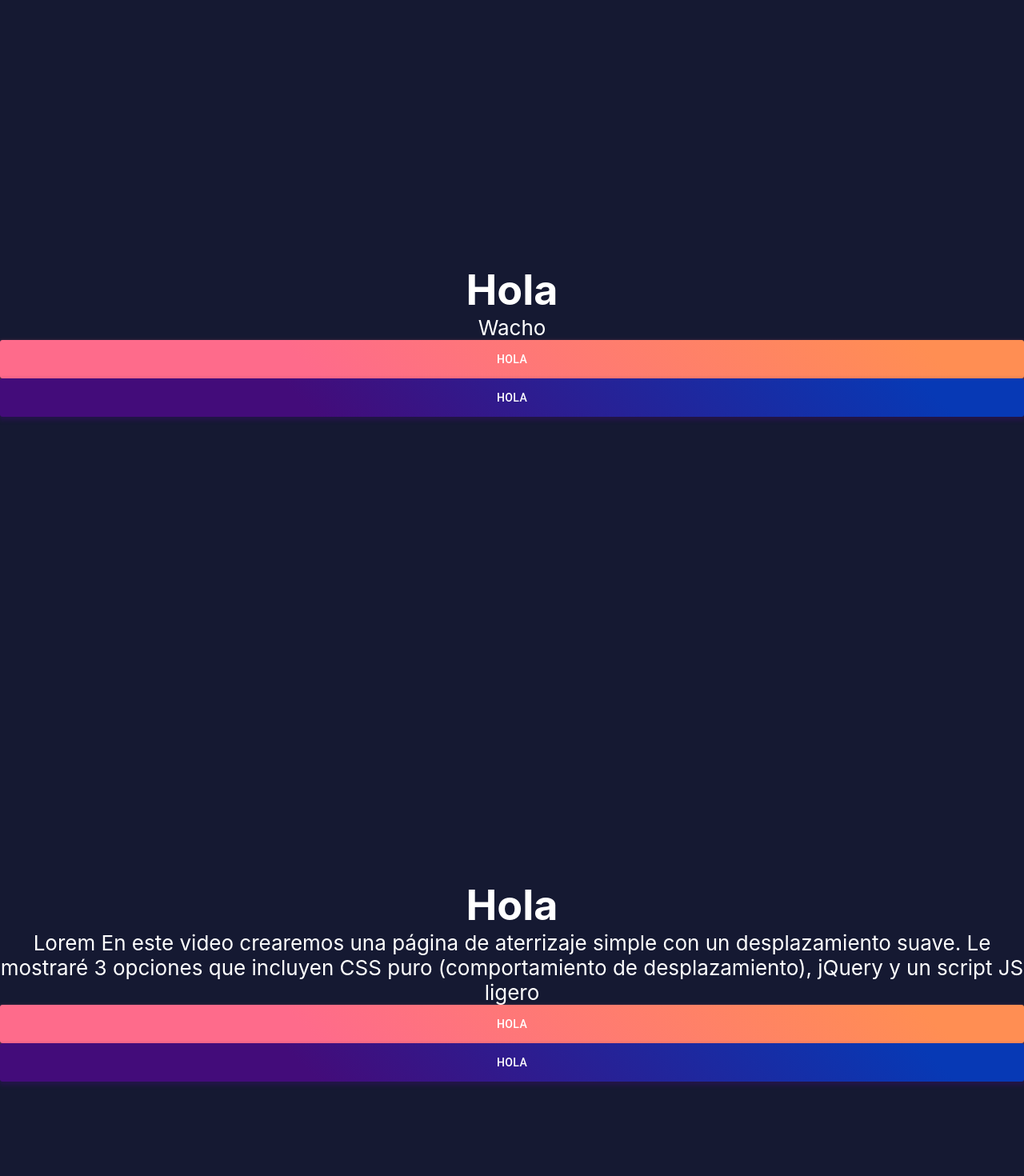
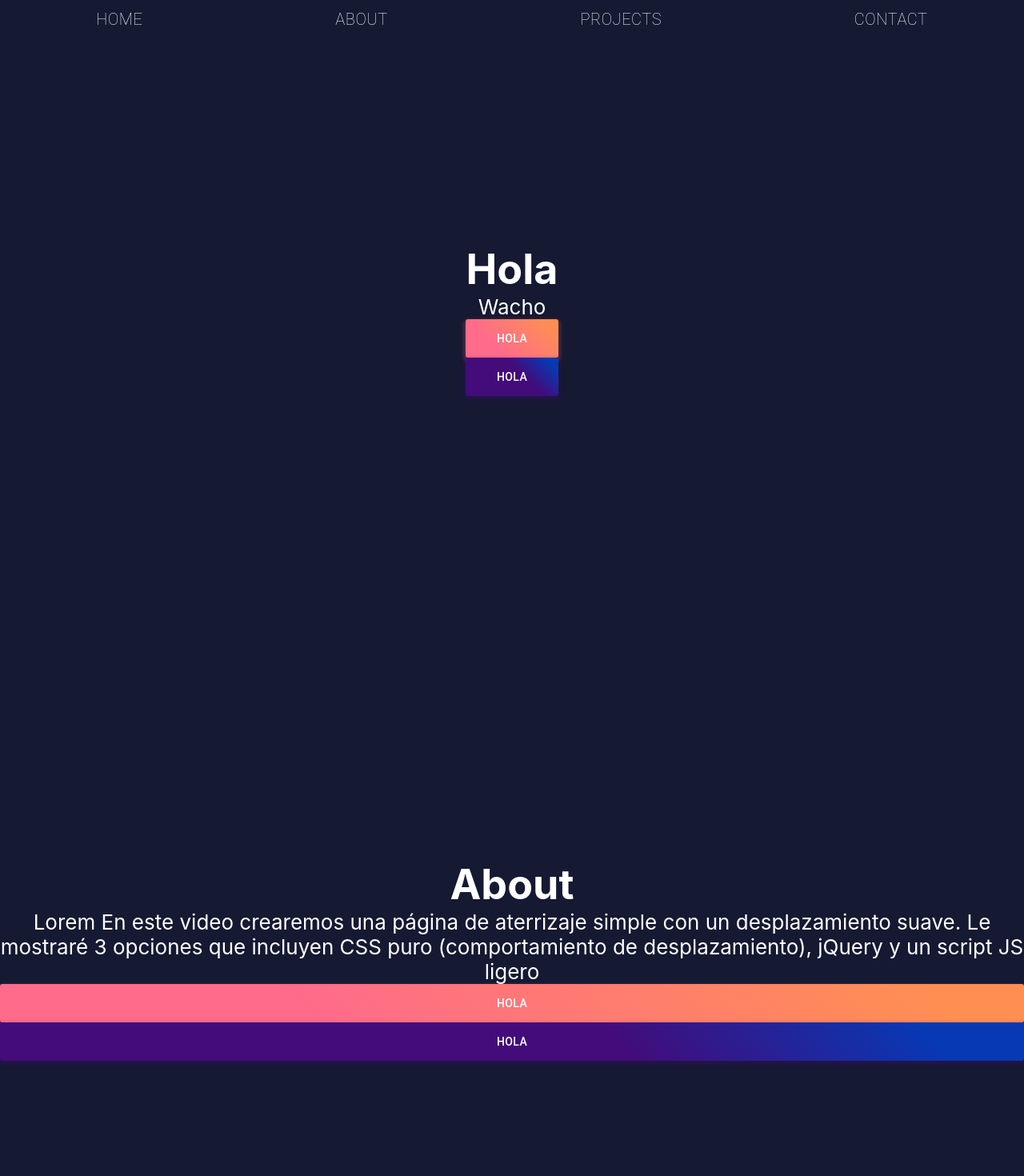
Before and after one commit to tomasVergara14/portfolio-tomas-vergara, a React (Create React App) app: page / in a window 1280 px wide. Shown: the top 1470 px of the page at 80% size. Built offline with nearby package versions, Linux system fonts and the light colour scheme.

Commit message:
one page scroll

```diff
--- a/src/App.js
+++ b/src/App.js
@@ -1,10 +1,25 @@
 import './App.css';
-import Main from './Components/Main/Main';
+
+import Pages from './Components/Pages/Pages'
+import NavBar from './Components/Elements/NavBar/NavBar';
 
 function App() {
   return (
     <div className="App">
-      <Main/>
+      <NavBar/>
+      <div id="home">
+      <Pages id="home" title="Hola" body="Wacho"/>
+      </div>
+      <div id="about">
+        <Pages id="about" title="About" body="Lorem En este video crearemos una página de aterrizaje simple con un desplazamiento suave. Le mostraré 3 opciones que incluyen CSS puro (comportamiento de desplazamiento), jQuery y un script JS ligero" />
+      </div>
+      <div id="projects">
+        <Pages id="projects" title="Projects" body="Como En este video crearemos una página de aterrizaje simple con un desplazamiento suave. Le mostraré 3 opciones que incluyen CSS puro (comportamiento de desplazamiento), jQuery y un script JS ligero" />
+      </div>
+      <div id="contact">
+        <Pages id="contact" title="Contact" body="Como estas En este video crearemos una página de aterrizaje simple con un desplazamiento suave. Le mostraré 3 opciones que incluyen CSS puro (comportamiento de desplazamiento), jQuery y un script JS ligero" />
+      </div>
+
     </div>
   );
 }
--- /dev/null
+++ b/src/Components/Elements/Buttons/ButtonNavBar.jsx
@@ -0,0 +1,18 @@
+import React from 'react'
+
+import { styled } from '@material-ui/styles'
+import { Button } from '@material-ui/core'
+
+
+const ButtonNavBar = styled(Button)({
+    border: 0,
+    color: 'white',
+    height: 48,
+    fontSize: 20,
+    fontWeight:200,
+    padding: '0 30px',
+})
+
+export default function StyleButtonNavBar({name}){
+    return <ButtonNavBar href={`#${name}`} >{name} </ButtonNavBar>
+}
--- a/src/Components/Elements/Buttons/ButtonSecondary.jsx
+++ b/src/Components/Elements/Buttons/ButtonSecondary.jsx
@@ -5,7 +5,7 @@ import { Button } from '@material-ui/core'
 
 
 const ButtonSecondary = styled(Button)({
-    background:'linear-gradient(45deg, #430c7a 30%, #0739b5 90%)',
+    background:'linear-gradient(45deg, #430c7a 60%, #0739b5 90%)',
     border: 0,
     borderRadius: 3,
     boxShadow: '0 3px 5px 2px rgba(67, 12, 122, .3)',
--- /dev/null
+++ b/src/Components/Elements/NavBar/NavBar.css
@@ -0,0 +1,8 @@
+.containerButtonsNavBar{
+    position: -webkit-sticky;
+    position: fixed;
+    top: 0px;
+    display: flex;
+    justify-content: space-around;
+    width: 100%;
+}
--- /dev/null
+++ b/src/Components/Elements/NavBar/NavBar.jsx
@@ -0,0 +1,21 @@
+import React from 'react'
+import './NavBar.css'
+
+import { styled } from '@material-ui/styles'
+import { Button } from '@material-ui/core'
+
+import StyleButtonNavBar from '../Buttons/ButtonNavBar'
+
+const NavBar = () => {
+    return (
+        <div className="containerButtonsNavBar">
+            <StyleButtonNavBar name ="home"/>
+            <StyleButtonNavBar name ="about"/>
+            <StyleButtonNavBar name ="projects"/>
+            <StyleButtonNavBar name ="contact"/>
+        </div>
+
+    )
+}
+
+export default NavBar
--- a/src/Components/Main/Main.jsx
+++ b/src/Components/Main/Main.jsx
@@ -6,9 +6,7 @@ import './Main.css'
 const Main = () => {
     return (
         <div className="containerMain">
-            <Pages id="home"
-            title="Hola"
-            body="Wacho"/>
+            <Pages id="home" title="Hola" body="Wacho"/>
             <Pages id="about" title="Hola" body="Lorem En este video crearemos una página de aterrizaje simple con un desplazamiento suave. Le mostraré 3 opciones que incluyen CSS puro (comportamiento de desplazamiento), jQuery y un script JS ligero" />
             <Pages id="projects" title="Hola" body="Como En este video crearemos una página de aterrizaje simple con un desplazamiento suave. Le mostraré 3 opciones que incluyen CSS puro (comportamiento de desplazamiento), jQuery y un script JS ligero" />
             <Pages id="contact" title="Hola" body="Como estas En este video crearemos una página de aterrizaje simple con un desplazamiento suave. Le mostraré 3 opciones que incluyen CSS puro (comportamiento de desplazamiento), jQuery y un script JS ligero" />
--- a/src/Components/Pages/Pages.jsx
+++ b/src/Components/Pages/Pages.jsx
@@ -11,7 +11,7 @@ import './Pages.css'
 const Pages = ({title,body}) => {
     return (
         <div className="containerPages">
-            <Title title={title}/>
+            <Title id="about" title={title}/>
             <Body body={body} />
             <StyleButton name="Hola" />
             <ButtonSecondary name="Hola"/>
```
